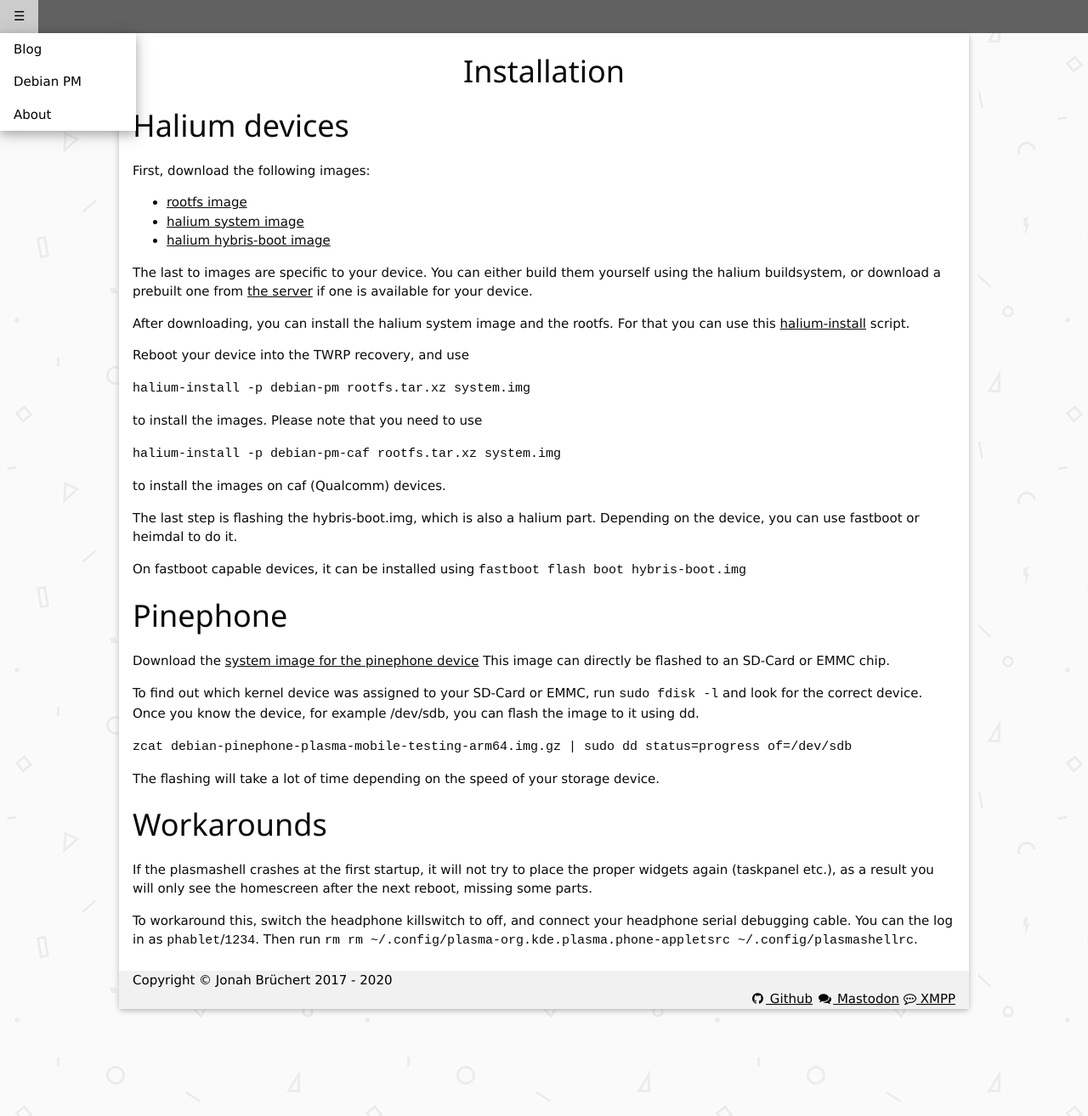
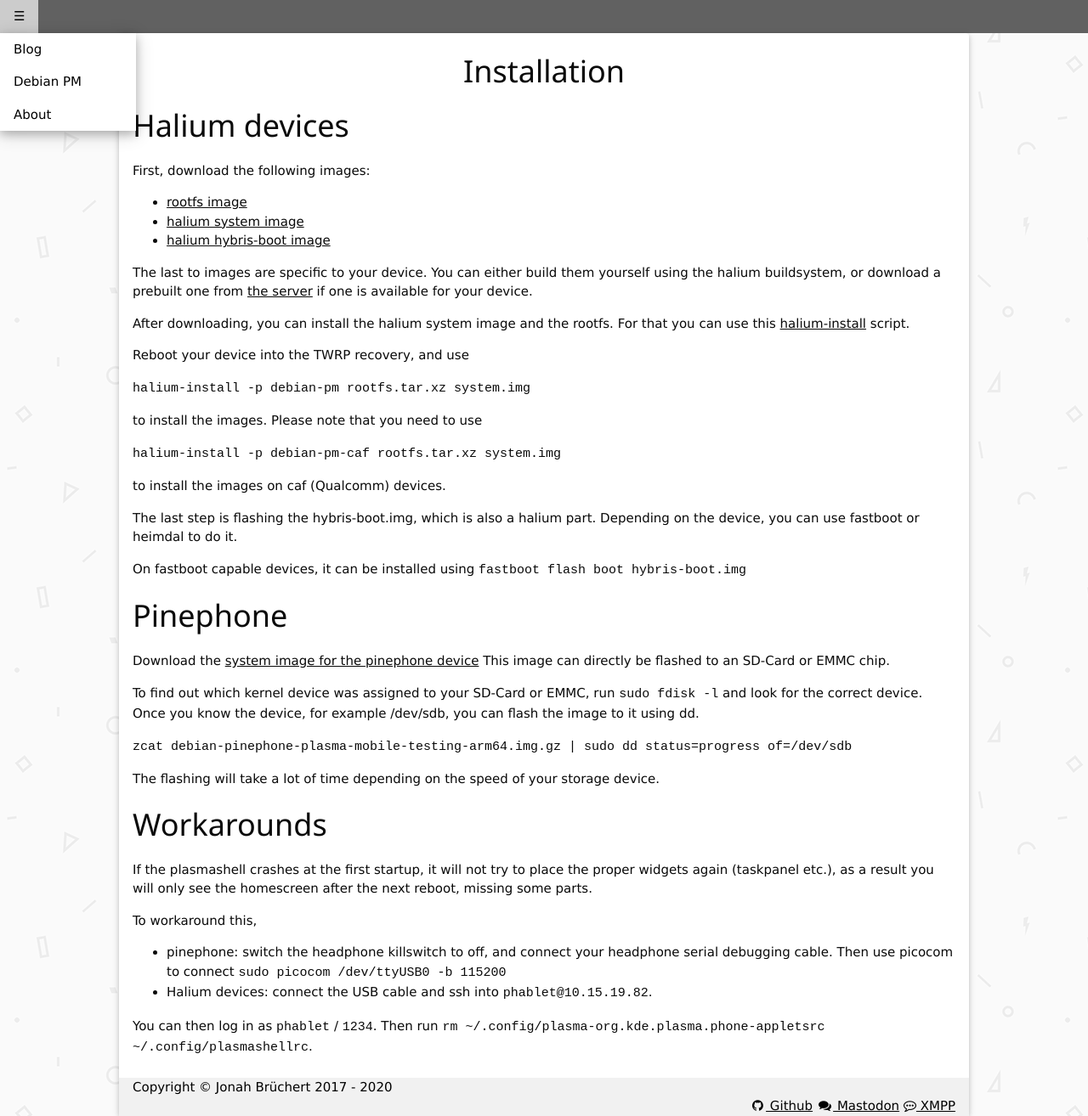
Before and after one commit to jbbgameich/jbbgameich.github.io, a Jekyll site: the page built from debian-pm/install.md, in a window 1280 px wide. Shown: the whole page at 85% size. Built offline with Jekyll 4.4.1, drawn with Linux system fonts in a browser that asks for light colours.

```diff
--- a/debian-pm/index.html
+++ b/debian-pm/index.html
@@ -17,7 +17,7 @@ permalink: /debian-pm/
 		<p>Prebuilt rootfs images are available for devices supported by Halium and by the mainline kernel. Currently those support i386, armhf and some arm64 devices.</p>
 		<p>Plasma Mobile is used as mobile user interface. To learn more about the project, please visit <a href="https://plasma-mobile.org">plasma-mobile.org</a></p>
 
-                <a class="w3-margin-right w3-button w3-white w3-border w3-hover-blue" href="/debian-pm/screenshots/">View screenshots</a>
+		<a class="w3-margin-right w3-button w3-white w3-border w3-hover-blue" href="/debian-pm/screenshots/">View screenshots</a>
 		<a class="w3-margin-right w3-button w3-white w3-border w3-hover-light-green" href="https://archive.kaidan.im/debian-pm/images/">Download images</a>
 		<a class="w3-margin-right w3-button w3-white w3-border w3-hover-red" href="/debian-pm/install">Installation instructions</a>
 		<a class="w3-margin-right w3-button w3-white w3-border w3-hover-deep-orange" href="https://gitlab.com/debian-pm">Source code on GitLab</a>
--- a/debian-pm/install.md
+++ b/debian-pm/install.md
@@ -48,5 +48,9 @@ The flashing will take a lot of time depending on the speed of your storage devi
 # Workarounds
 If the plasmashell crashes at the first startup, it will not try to place the proper widgets again (taskpanel etc.), as a result you will only see the homescreen after the next reboot, missing some parts.
 
-To workaround this, switch the headphone killswitch to off, and connect your headphone serial debugging cable. You can the log in as `phablet`/`1234`.
-Then run `rm rm ~/.config/plasma-org.kde.plasma.phone-appletsrc ~/.config/plasmashellrc`.
+To workaround this,
+* pinephone: switch the headphone killswitch to off, and connect your headphone serial debugging cable. Then use picocom to connect `sudo picocom /dev/ttyUSB0 -b 115200`
+* Halium devices: connect the USB cable and ssh into `phablet@10.15.19.82`.
+
+You can then log in as `phablet` / `1234`.
+Then run `rm ~/.config/plasma-org.kde.plasma.phone-appletsrc ~/.config/plasmashellrc`.
```
